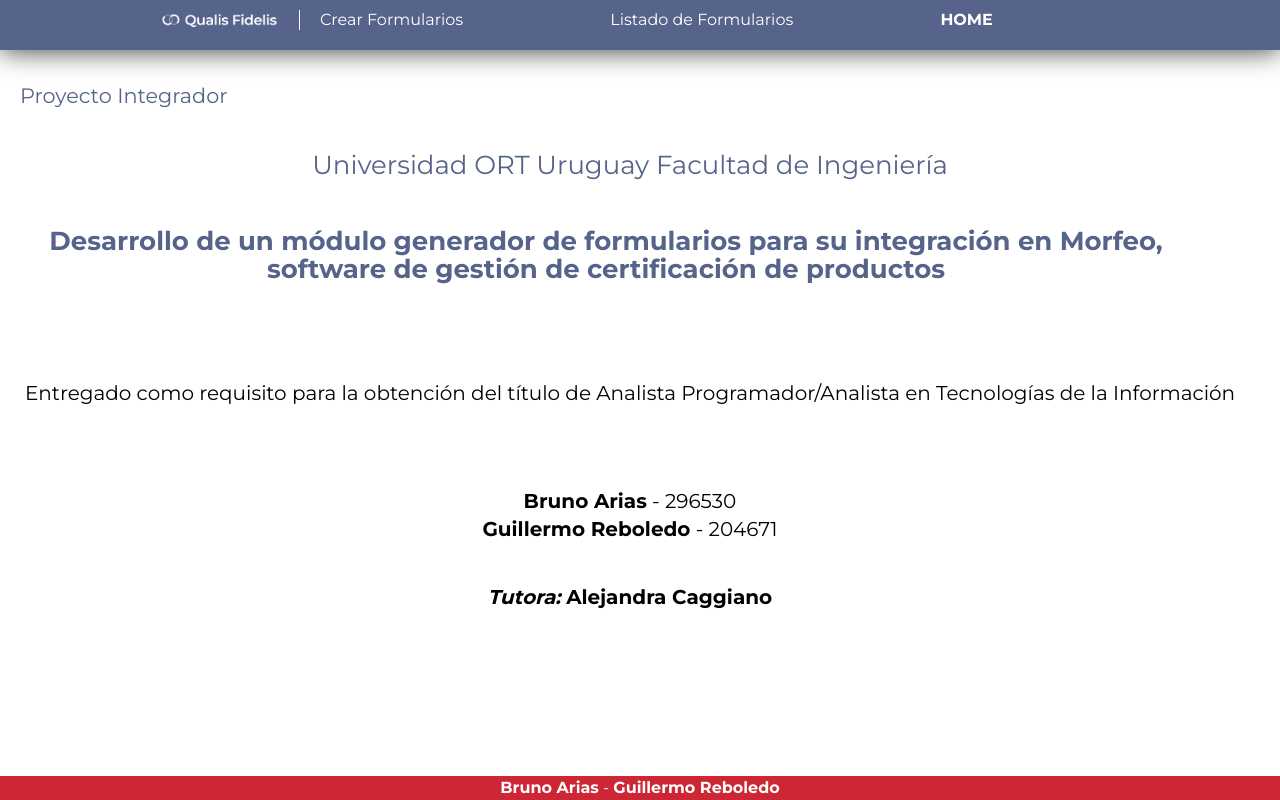
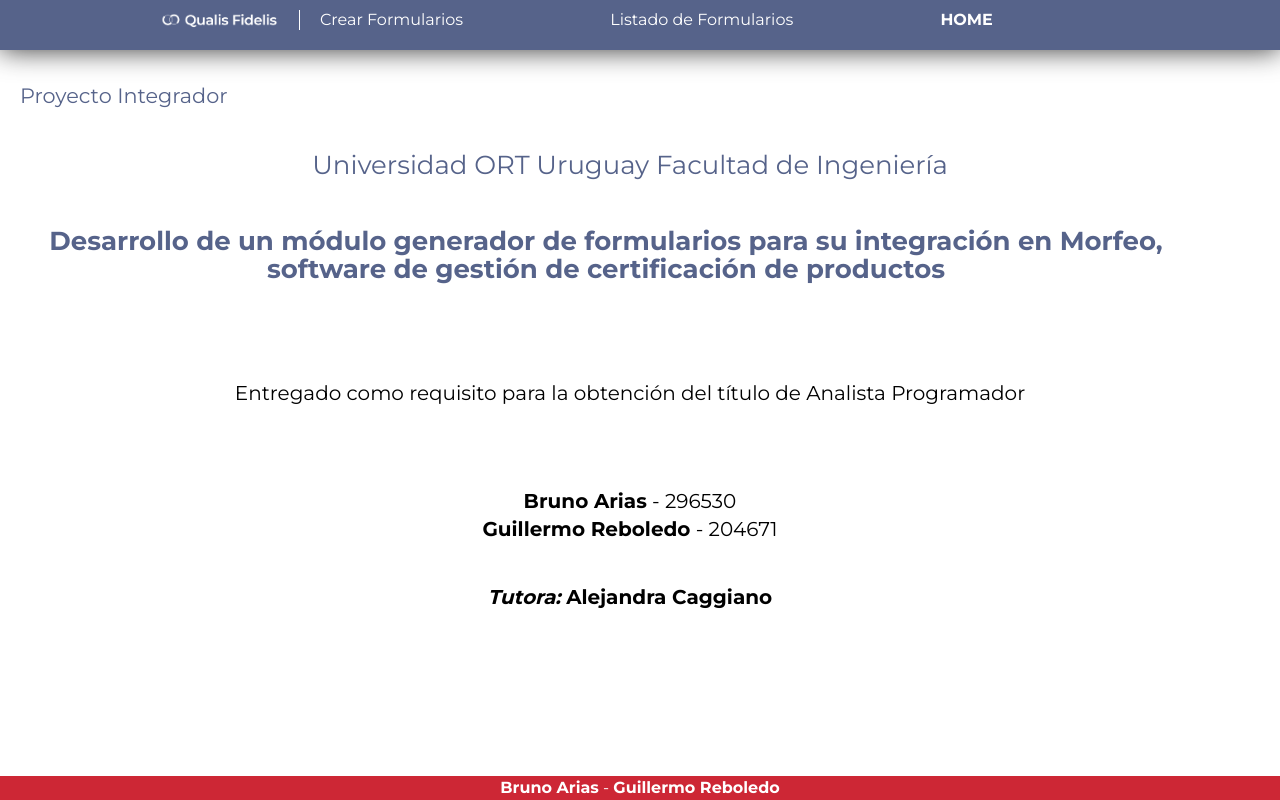
Before and after one commit to chihiroarias/formularios_ui, a React (Create React App) app: page / in a window 1280 px wide. Built offline with nearby package versions, Linux system fonts and the light colour scheme.

Commit message:
arreglo leyenda portada home

```diff
--- a/src/elementos/Home.jsx
+++ b/src/elementos/Home.jsx
@@ -20,7 +20,7 @@ export default function Home() {
           <div className="mt-24 mb-10 flex justify-center">
             <p>
               Entregado como requisito para la obtención del título de Analista
-              Programador/Analista en Tecnologías de la Información
+              Programador
             </p>
           </div>
           <div className=" justify-center mt-20">
```
Also changed, not shown: 1 other file (tests, documents, lock files or other folders).
